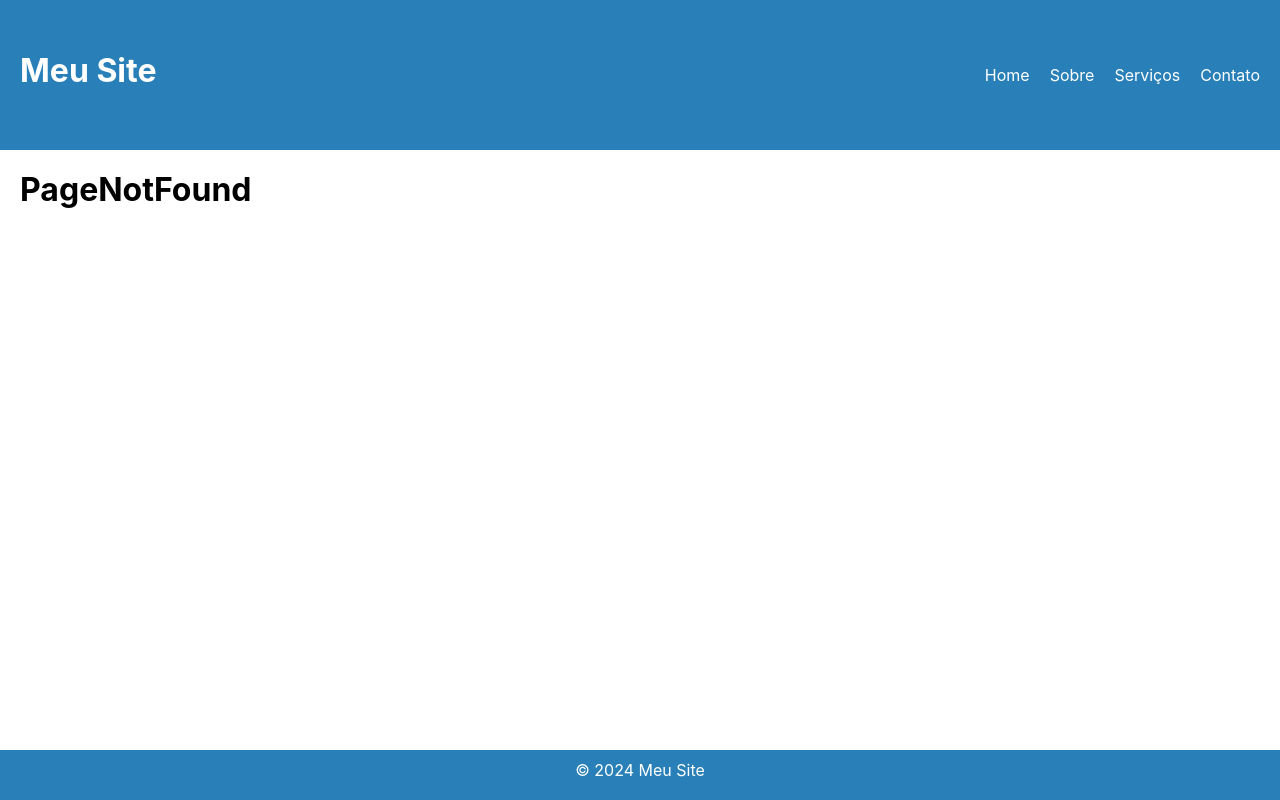
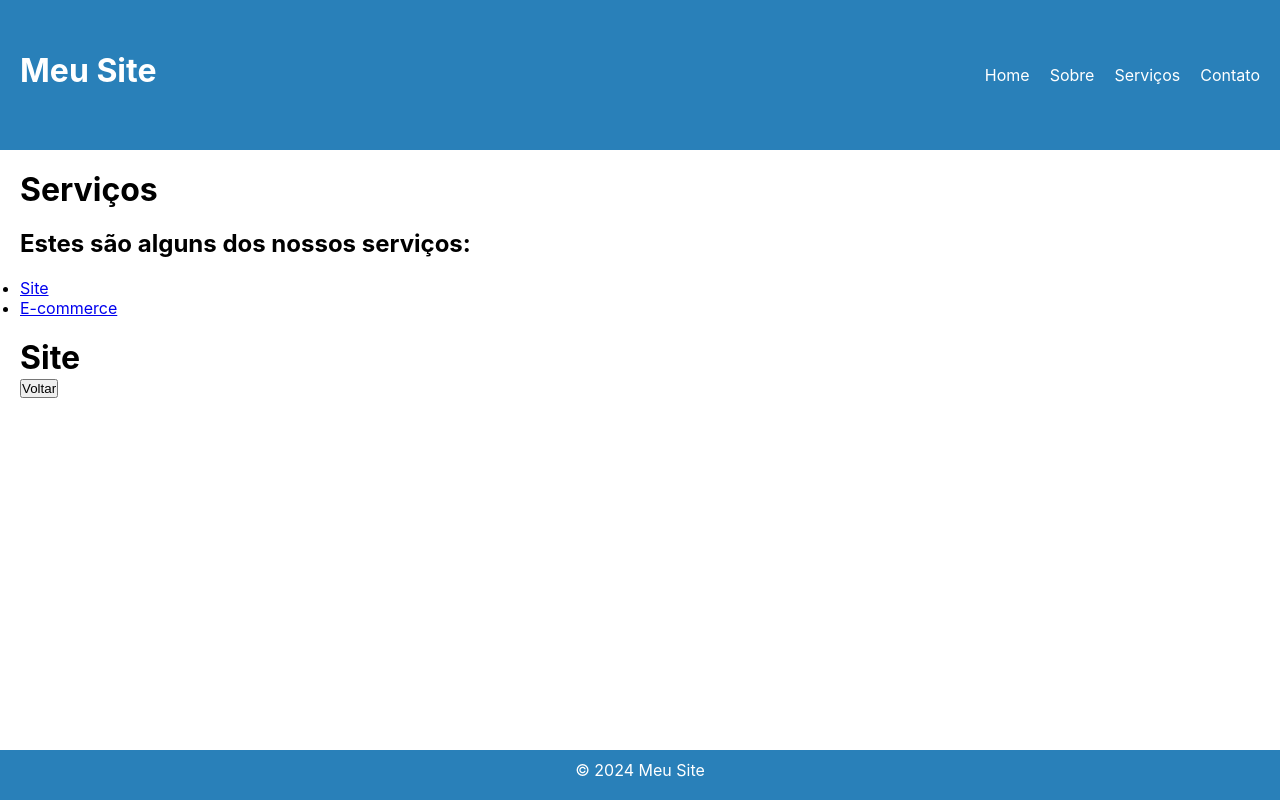
Before and after one commit to rafadagalera/React-Components-from-Template, a React (Vite) app: page /servicos/posts/Site in a window 1280 px wide. Built offline with nearby package versions, Linux system fonts and the light colour scheme.

Commit message:
Parâmetros adicionados às Rotas

```diff
--- a/src/App.jsx
+++ b/src/App.jsx
@@ -6,6 +6,8 @@ import Servicos from './pages/Servicos'
 import PageNotFound from './pages/PageNotFound'
 import Home from './pages/Home'
 import { BrowserRouter as Router, Route, Routes} from 'react-router-dom';
+import Posts from './pages/Posts/Posts';
+import PostUnico from './pages/PostUnico';
 
 function App() {
   const menuItems = [
@@ -15,15 +17,24 @@ function App() {
     { text: 'Contato', link: '/contato' },
   ];
 
+  const posts = [
+    {id: 1, title: 'Site'},
+    {id: 2, title: 'E-commerce'}
+  ];
+
   return (
     <Router>
         <Header title="Meu Site" menuItems={menuItems} />
         <Routes>
-          <Route path="/" element={<Home />}></Route>
-          <Route path="/servicos" element={<Servicos />}></Route>
-          <Route path="/contato" element={<Contato />}></Route>
-          <Route path="/sobre" element={<Sobre />}></Route>
-          <Route path="*" element={<PageNotFound />}></Route>
+          <Route path="/" element={<Home />}/>
+          <Route path="servicos" element={<Servicos />}>
+            <Route path="posts" element={<Posts posts={posts}/>}>
+              <Route path=":postName" element={<PostUnico/>}/>
+            </Route>
+          </Route>
+          <Route path="contato" element={<Contato />}/>
+          <Route path="sobre" element={<Sobre />}/>
+          <Route path="*" element={<PageNotFound />}/>
         </Routes>
         <Footer />
     </Router>
--- /dev/null
+++ b/src/pages/PostUnico.jsx
@@ -0,0 +1,13 @@
+import {useParams, useNavigate} from 'react-router-dom'
+
+export default function PostUnico() {
+
+    const params = useParams();
+    const navigate = useNavigate();
+    return (
+        <div>
+            <h1>{params.postName}</h1>
+            <button onClick={() => navigate("../")}>Voltar</button>
+        </div>
+    );
+}
--- /dev/null
+++ b/src/pages/Posts/Posts.jsx
@@ -0,0 +1,19 @@
+import {Outlet, Link} from 'react-router-dom'
+
+export default function Posts(props) {
+
+    return (
+        <div>
+        <ul>
+         {props.posts.map((post) => {
+                return <li key={post.id}>
+                    <Link to='Site'>{post.title}</Link></li>
+            })
+         }
+        </ul><br/>
+
+        <Outlet/>
+
+        </div>
+    );
+    }
--- a/src/pages/Servicos.jsx
+++ b/src/pages/Servicos.jsx
@@ -1,7 +1,10 @@
+import {Outlet} from 'react-router-dom'
 const Servicos = ()=>{
     return(
         <div className="mainInfo">
-            <h1>Serviços</h1>
+            <h1>Serviços</h1><br/>
+            <h2> Estes são alguns dos nossos serviços:</h2><br/>
+            <Outlet/>
         </div>
     )
 }
```
